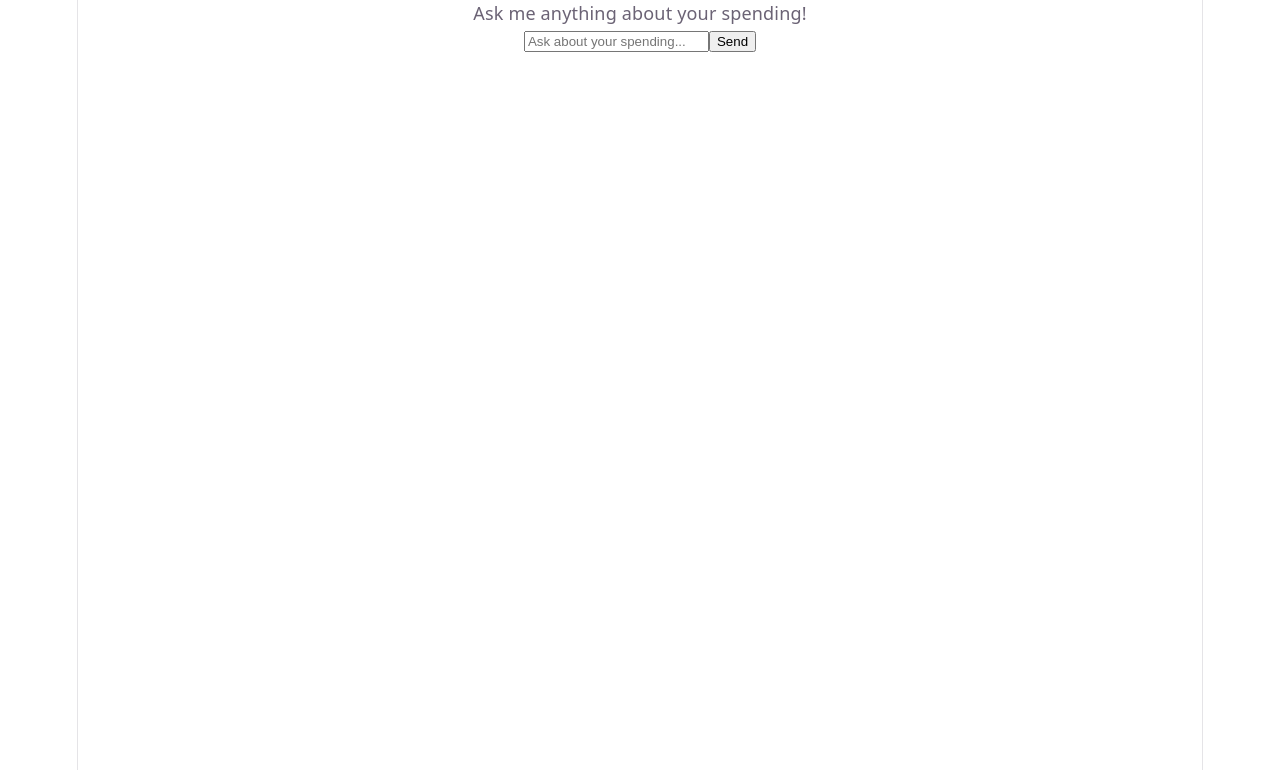
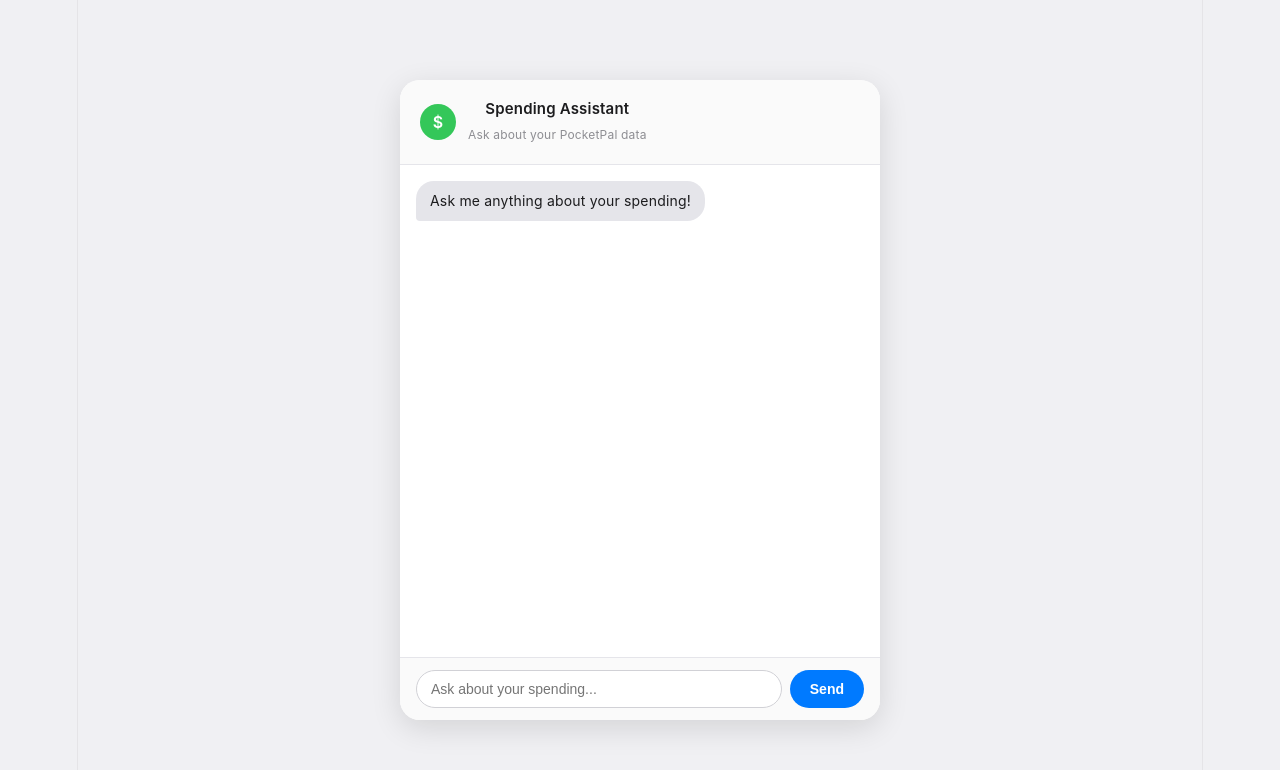
Before and after one commit to Muhammd7737/Ask-Ai-Assistant, a React (Vite) app: page / in a window 1280 px wide. Shown: the top 770 px of the page. Built offline with nearby package versions, Linux system fonts and the light colour scheme.

Commit message:
updated the look for the ai assistant

```diff
--- a/src/App.css
+++ b/src/App.css
@@ -1,184 +1,164 @@
-.counter {
-  font-size: 16px;
-  padding: 5px 10px;
-  border-radius: 5px;
-  color: var(--accent);
-  background: var(--accent-bg);
-  border: 2px solid transparent;
-  transition: border-color 0.3s;
-  margin-bottom: 24px;
-
-  &:hover {
-    border-color: var(--accent-border);
-  }
-  &:focus-visible {
-    outline: 2px solid var(--accent);
-    outline-offset: 2px;
-  }
+* {
+  box-sizing: border-box;
 }
 
-.hero {
-  position: relative;
-
-  .base,
-  .framework,
-  .vite {
-    inset-inline: 0;
-    margin: 0 auto;
+body {
+  margin: 0;
+  font-family: -apple-system, BlinkMacSystemFont, 'Segoe UI', Roboto, sans-serif;
+  background: #f0f0f3;
 }
 
-  .base {
-    width: 170px;
-    position: relative;
-    z-index: 0;
+.app-shell {
+  display: flex;
+  justify-content: center;
+  align-items: center;
+  min-height: 100vh;
+  padding: 24px;
 }
 
-  .framework,
-  .vite {
-    position: absolute;
+.chat-container {
+  width: 100%;
+  max-width: 480px;
+  height: 640px;
+  background: #ffffff;
+  border-radius: 20px;
+  box-shadow: 0 8px 30px rgba(0, 0, 0, 0.12);
+  display: flex;
+  flex-direction: column;
+  overflow: hidden;
 }
 
-  .framework {
-    z-index: 1;
-    top: 34px;
-    height: 28px;
-    transform: perspective(2000px) rotateZ(300deg) rotateX(44deg) rotateY(39deg)
-      scale(1.4);
+.chat-header {
+  display: flex;
+  align-items: center;
+  gap: 12px;
+  padding: 16px 20px;
+  border-bottom: 1px solid #e5e5ea;
+  background: #fafafa;
 }
 
-  .vite {
-    z-index: 0;
-    top: 107px;
-    height: 26px;
-    width: auto;
-    transform: perspective(2000px) rotateZ(300deg) rotateX(40deg) rotateY(39deg)
-      scale(0.8);
-  }
+.chat-header-icon {
+  width: 36px;
+  height: 36px;
+  border-radius: 50%;
+  background: #34c759;
+  color: white;
+  display: flex;
+  align-items: center;
+  justify-content: center;
+  font-weight: 600;
+  font-size: 16px;
 }
 
-#center {
+.chat-header-title {
+  font-weight: 600;
+  font-size: 15px;
+  color: #1c1c1e;
+}
+
+.chat-header-subtitle {
+  font-size: 12px;
+  color: #8e8e93;
+}
+
+.messages {
+  flex: 1;
+  overflow-y: auto;
+  padding: 16px;
   display: flex;
   flex-direction: column;
-  gap: 25px;
-  place-content: center;
-  place-items: center;
-  flex-grow: 1;
-
-  @media (max-width: 1024px) {
-    padding: 32px 20px 24px;
-    gap: 18px;
-  }
+  gap: 8px;
 }
 
-#next-steps {
+.message-row {
   display: flex;
-  border-top: 1px solid var(--border);
-  text-align: left;
-
-  & > div {
-    flex: 1 1 0;
-    padding: 32px;
-    @media (max-width: 1024px) {
-      padding: 24px 20px;
-    }
 }
 
-  .icon {
-    margin-bottom: 16px;
-    width: 22px;
-    height: 22px;
+.message-row.user {
+  justify-content: flex-end;
 }
 
-  @media (max-width: 1024px) {
-    flex-direction: column;
-    text-align: center;
-  }
+.message-row.bot {
+  justify-content: flex-start;
 }
 
-#docs {
-  border-right: 1px solid var(--border);
-
-  @media (max-width: 1024px) {
-    border-right: none;
-    border-bottom: 1px solid var(--border);
-  }
+.message {
+  max-width: 75%;
+  padding: 10px 14px;
+  border-radius: 18px;
+  font-size: 14px;
+  line-height: 1.4;
+  white-space: pre-wrap;
 }
 
-#next-steps ul {
-  list-style: none;
-  padding: 0;
+.message.user {
+  background: #007aff;
+  color: white;
+  border-bottom-right-radius: 4px;
+}
+
+.message.bot {
+  background: #e5e5ea;
+  color: #1c1c1e;
+  border-bottom-left-radius: 4px;
+}
+
+.message.typing {
+  display: flex;
+  gap: 4px;
+  align-items: center;
+  padding: 14px 16px;
+}
+
+.dot {
+  width: 6px;
+  height: 6px;
+  border-radius: 50%;
+  background: #8e8e93;
+  animation: blink 1.4s infinite both;
+}
+
+.dot:nth-child(2) { animation-delay: 0.2s; }
+.dot:nth-child(3) { animation-delay: 0.4s; }
+
+@keyframes blink {
+  0%, 80%, 100% { opacity: 0.3; }
+  40% { opacity: 1; }
+}
+
+.input-area {
   display: flex;
   gap: 8px;
-  margin: 32px 0 0;
-
-  .logo {
-    height: 18px;
+  padding: 12px 16px;
+  border-top: 1px solid #e5e5ea;
+  background: #fafafa;
 }
 
-  a {
-    color: var(--text-h);
-    font-size: 16px;
-    border-radius: 6px;
-    background: var(--social-bg);
-    display: flex;
-    padding: 6px 12px;
-    align-items: center;
-    gap: 8px;
-    text-decoration: none;
-    transition: box-shadow 0.3s;
-
-    &:hover {
-      box-shadow: var(--shadow);
-    }
-    .button-icon {
-      height: 18px;
-      width: 18px;
-    }
+.input-area input {
+  flex: 1;
+  padding: 10px 14px;
+  border-radius: 20px;
+  border: 1px solid #d1d1d6;
+  outline: none;
+  font-size: 14px;
 }
 
-  @media (max-width: 1024px) {
-    margin-top: 20px;
-    flex-wrap: wrap;
-    justify-content: center;
-
-    li {
-      flex: 1 1 calc(50% - 8px);
+.input-area input:focus {
+  border-color: #007aff;
 }
 
-    a {
-      width: 100%;
-      justify-content: center;
-      box-sizing: border-box;
-    }
-  }
+.input-area button {
+  padding: 10px 20px;
+  border-radius: 20px;
+  border: none;
+  background: #007aff;
+  color: white;
+  font-weight: 600;
+  font-size: 14px;
+  cursor: pointer;
 }
 
-#spacer {
-  height: 88px;
-  border-top: 1px solid var(--border);
-  @media (max-width: 1024px) {
-    height: 48px;
+.input-area button:disabled {
+  background: #b0d4ff;
+  cursor: not-allowed;
 }
-}
-
-.ticks {
-  position: relative;
-  width: 100%;
-
-  &::before,
-  &::after {
-    content: '';
-    position: absolute;
-    top: -4.5px;
-    border: 5px solid transparent;
-  }
-
-  &::before {
-    left: 0;
-    border-left-color: var(--border);
-  }
-  &::after {
-    right: 0;
-    border-right-color: var(--border);
-  }
-}
--- a/src/App.jsx
+++ b/src/App.jsx
@@ -1,53 +1,82 @@
-import { useState } from "react";
-import "./App.css";
+import { useState, useRef, useEffect } from 'react'
+import './App.css'
 
 function App() {
   const [messages, setMessages] = useState([
-    { sender: "bot", text: "Ask me anything about your spending!" },
-  ]);
-  const [input, setInput] = useState("");
+    { sender: 'bot', text: 'Ask me anything about your spending!' }
+  ])
+  const [input, setInput] = useState('')
+  const [loading, setLoading] = useState(false)
+  const messagesEndRef = useRef(null)
+
+  useEffect(() => {
+    messagesEndRef.current?.scrollIntoView({ behavior: 'smooth' })
+  }, [messages, loading])
 
   async function handleSend() {
-    if (input.trim() === "") return;
+    if (input.trim() === '') return
 
-    const userMessage = { sender: "user", text: input };
-    setMessages([...messages, userMessage]);
-    setInput("");
+    const userMessage = { sender: 'user', text: input }
+    setMessages(prev => [...prev, userMessage])
+    setInput('')
+    setLoading(true)
 
     try {
-      const response = await fetch("https://pocketpal-yaj9.onrender.com/ask", {
-        method: "POST",
-        headers: { "Content-Type": "application/json" },
-        credentials: "include",
-        body: JSON.stringify({ question: input }),
-      });
+      const response = await fetch('http://localhost:2030/ask', {
+        method: 'POST',
+        headers: { 'Content-Type': 'application/json' },
+        credentials: 'include',
+        body: JSON.stringify({ question: input })
+      })
 
-      const data = await response.json();
+      const data = await response.json()
 
-      setMessages((prevMessages) => [
-        ...prevMessages,
-        { sender: "bot", text: data.answer },
-      ]);
+      setMessages(prev => [...prev, { sender: 'bot', text: data.answer }])
     } catch (error) {
-      console.error("Error talking to backend:", error);
-      setMessages((prevMessages) => [
-        ...prevMessages,
-        {
-          sender: "bot",
-          text: "Something went wrong connecting to the server.",
-        },
-      ]);
+      console.error('Error talking to backend:', error)
+      setMessages(prev => [...prev, { sender: 'bot', text: 'Something went wrong connecting to the server.' }])
+    } finally {
+      setLoading(false)
+    }
+  }
+
+  function handleKeyDown(e) {
+    if (e.key === 'Enter') {
+      handleSend()
     }
   }
 
   return (
+    <div className="app-shell">
       <div className="chat-container">
+        <div className="chat-header">
+          <div className="chat-header-icon">$</div>
+          <div>
+            <div className="chat-header-title">Spending Assistant</div>
+            <div className="chat-header-subtitle">Ask about your PocketPal data</div>
+          </div>
+        </div>
+
         <div className="messages">
           {messages.map((msg, index) => (
-          <div key={index} className={`message ${msg.sender}`}>
+            <div key={index} className={`message-row ${msg.sender}`}>
+              <div className={`message ${msg.sender}`}>
                 {msg.text}
               </div>
+            </div>
           ))}
+
+          {loading && (
+            <div className="message-row bot">
+              <div className="message bot typing">
+                <span className="dot"></span>
+                <span className="dot"></span>
+                <span className="dot"></span>
+              </div>
+            </div>
+          )}
+
+          <div ref={messagesEndRef} />
         </div>
 
         <div className="input-area">
@@ -55,12 +84,16 @@ function App() {
             type="text"
             value={input}
             onChange={(e) => setInput(e.target.value)}
+            onKeyDown={handleKeyDown}
             placeholder="Ask about your spending..."
           />
-        <button onClick={handleSend}>Send</button>
+          <button onClick={handleSend} disabled={loading}>
+            Send
+          </button>
         </div>
       </div>
-  );
+    </div>
+  )
 }
 
-export default App;
+export default App
```
Also changed, not shown: 1 other file (tests, documents, lock files or other folders). Lines whose indentation alone changed are shown as unchanged.
